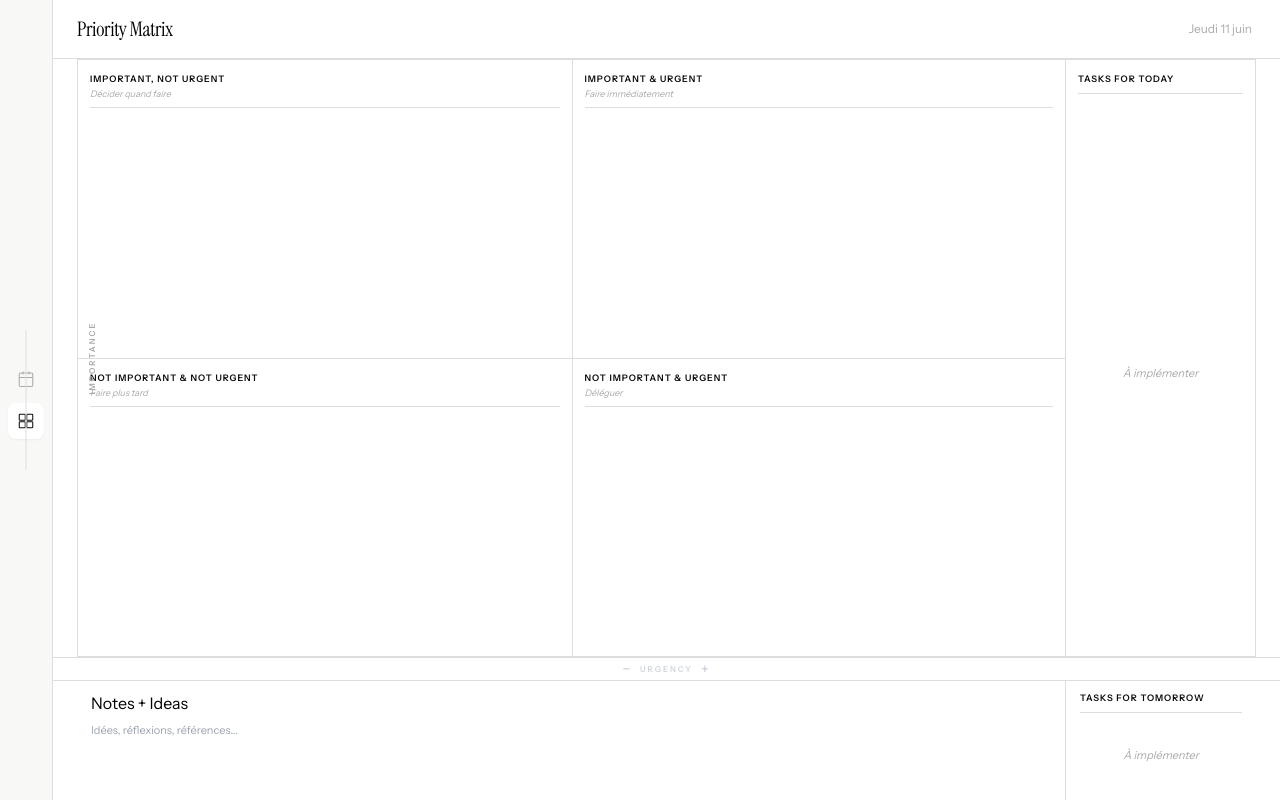
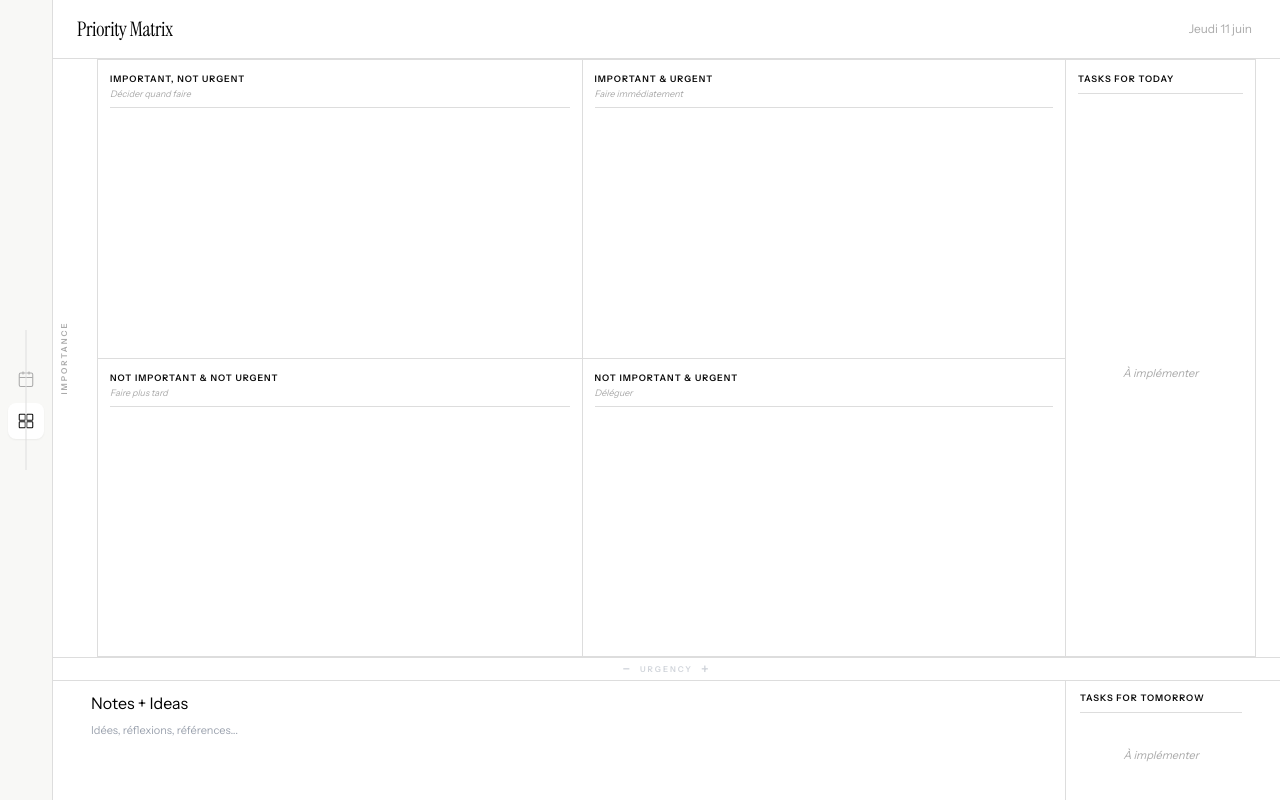
Before and after one commit to ThibaultPouch59200/Meridian, a Nuxt app: page /matrix in a window 1280 px wide. Built offline with nearby package versions, Linux system fonts and the light colour scheme.

Commit message:
fix(matrix): move IMPORTANCE label outside grid to prevent overlap

```diff
--- a/app/pages/matrix.vue
+++ b/app/pages/matrix.vue
@@ -5,16 +5,15 @@
       <span class="text-xs text-gray-400">{{ dateLabel }}</span>
     </header>
 
-    <div
-      class="flex-1 grid overflow-hidden px-6 relative min-h-0"
-      style="grid-template-columns: 1fr 1fr 190px; grid-template-rows: 1fr 1fr;"
-    >
-      <div
-        class="absolute left-[2px] top-1/2 -translate-y-1/2 -rotate-90 text-[8px] tracking-[2px] uppercase text-gray-400 font-semibold whitespace-nowrap pointer-events-none select-none"
-      >
-        IMPORTANCE
+    <div class="flex-1 flex overflow-hidden min-h-0">
+      <div class="w-5 flex items-center justify-center flex-shrink-0">
+        <span class="-rotate-90 text-[8px] tracking-[2px] uppercase text-gray-400 font-semibold whitespace-nowrap pointer-events-none select-none">IMPORTANCE</span>
       </div>
 
+      <div
+        class="flex-1 grid overflow-hidden px-6 min-h-0"
+        style="grid-template-columns: 1fr 1fr 190px; grid-template-rows: 1fr 1fr;"
+      >
       <MatrixQuadrant title="Important, Not Urgent" subtitle="Décider quand faire" border-class="border-r-0 border-b-0" />
       <MatrixQuadrant title="Important & Urgent" subtitle="Faire immédiatement" border-class="border-b-0" />
 
@@ -29,6 +28,7 @@
 
       <MatrixQuadrant title="Not Important & Not Urgent" subtitle="Faire plus tard" border-class="border-r-0" />
       <MatrixQuadrant title="Not Important & Urgent" subtitle="Déléguer" />
+      </div>
     </div>
 
     <div class="flex items-center justify-center gap-2 text-[8px] tracking-[2px] uppercase text-gray-300 font-semibold py-1 border-t border-gray-200 flex-shrink-0">
```
